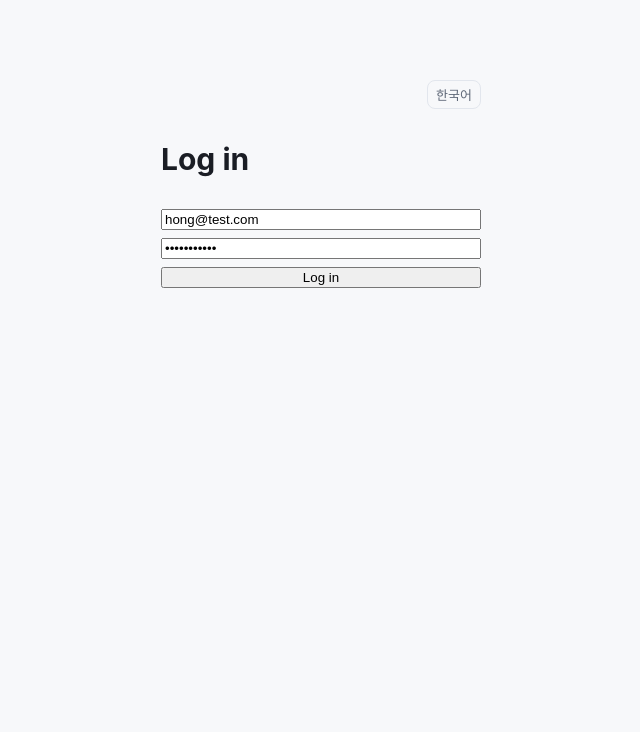
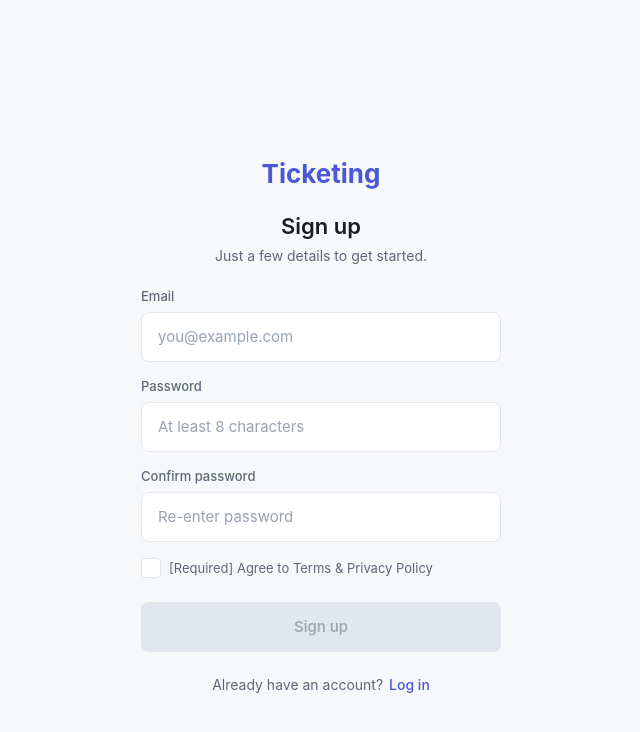
Before and after one commit to lsh940131/high-traffic-ticketing, a React (Vite) app in the folder front/: page /signup in a window 1280 px wide. Before the commit this address led to /login. Shown: the top 732 px of the page, without its empty margins (319-959 px from the left). Built offline with nearby package versions, Linux system fonts and the light colour scheme; no server answers.

Commit message:
front(feat): 로그인·회원가입 페이지 완성
로그인 페이지를 다듬고 회원가입 페이지를 추가한다.
공용 auth.css로 폼 레이아웃을 통일하고, 라우트와 ko/en 문자열을 보강한다.

```diff
--- a/front/src/app/App.tsx
+++ b/front/src/app/App.tsx
@@ -5,6 +5,7 @@ import { refresh } from '@/features/auth/api';
 import { useAuthStore } from '@/features/auth/store';
 import ProtectedRoute from '@/features/auth/ProtectedRoute';
 import LoginPage from '@/pages/LoginPage';
+import SignupPage from '@/pages/SignupPage';
 import HomePage from '@/pages/HomePage';
 
 const qc = new QueryClient();
@@ -30,6 +31,7 @@ export default function App() {
       <BrowserRouter>
         <Routes>
           <Route path="/login" element={<LoginPage />} />
+          <Route path="/signup" element={<SignupPage />} />
           <Route element={<ProtectedRoute />}>
             <Route path="/" element={<HomePage />} />
           </Route>
--- a/front/src/pages/LoginPage.tsx
+++ b/front/src/pages/LoginPage.tsx
@@ -1,16 +1,18 @@
 import { useState } from 'react';
 import type { FormEvent } from 'react';
-import { useNavigate } from 'react-router-dom';
+import { Link, useNavigate } from 'react-router-dom';
 import { useTranslation } from 'react-i18next';
 import { useLogin } from '@/features/auth/hooks';
-import LanguageToggle from '@/shared/ui/LanguageToggle';
+import { Button, Field } from '@/shared/ui';
+import './auth.css';
 
+// 03 · Login. 가운데 360 폼(brand · heading · subtitle · 이메일/비번 · 로그인 · 회원가입 링크).
 export default function LoginPage() {
   const { t } = useTranslation();
   const nav = useNavigate();
   const login = useLogin();
-  const [email, setEmail] = useState('hong@test.com');
-  const [password, setPassword] = useState('password123');
+  const [email, setEmail] = useState('');
+  const [password, setPassword] = useState('');
 
   const submit = (e: FormEvent) => {
     e.preventDefault();
@@ -18,27 +20,48 @@ export default function LoginPage() {
   };
 
   return (
-    <div style={{ maxWidth: 320, margin: '80px auto', display: 'grid', gap: 12 }}>
-      <div style={{ display: 'flex', justifyContent: 'flex-end' }}>
-        <LanguageToggle />
-      </div>
-      <h1>{t('auth.loginTitle')}</h1>
-      <form onSubmit={submit} style={{ display: 'grid', gap: 8 }}>
-        <input
+    <div className="auth-page">
+      <div className="auth-card">
+        <Link to="/login" className="auth-brand">
+          {t('common.appName')}
+        </Link>
+        <h1 className="auth-heading">{t('auth.loginTitle')}</h1>
+        <p className="auth-subtitle">{t('auth.loginSubtitle')}</p>
+
+        <form className="auth-form" onSubmit={submit}>
+          <Field
+            label={t('auth.email')}
+            type="email"
+            autoComplete="email"
+            placeholder={t('auth.emailPlaceholder')}
             value={email}
             onChange={(e) => setEmail(e.target.value)}
-          placeholder={t('auth.email')}
           />
-        <input
+          <Field
+            label={t('auth.password')}
+            type="password"
+            autoComplete="current-password"
+            placeholder={t('auth.passwordPlaceholder')}
             value={password}
             onChange={(e) => setPassword(e.target.value)}
-          type="password"
-          placeholder={t('auth.password')}
           />
-        <button type="submit" disabled={login.isPending}>
+          <Button
+            className="auth-form__submit"
+            type="submit"
+            fullWidth
+            disabled={login.isPending || !email || !password}
+          >
             {login.isPending ? t('auth.loggingIn') : t('auth.loginBtn')}
-        </button>
+          </Button>
         </form>
+
+        <p className="auth-prompt">
+          {t('auth.noAccount')}
+          <Link to="/signup" className="auth-link">
+            {t('auth.signupLink')}
+          </Link>
+        </p>
+      </div>
     </div>
   );
 }
--- /dev/null
+++ b/front/src/pages/SignupPage.tsx
@@ -0,0 +1,112 @@
+import { useState } from 'react';
+import type { FormEvent } from 'react';
+import { Link, useNavigate } from 'react-router-dom';
+import { useTranslation } from 'react-i18next';
+import { useRegister } from '@/features/auth/hooks';
+import { Button, Field, Checkbox } from '@/shared/ui';
+import './auth.css';
+
+const EMAIL_RE = /^[^\s@]+@[^\s@]+\.[^\s@]+$/;
+
+// 03 · Signup. 이메일/비번/비번확인 + 필수약관. on-blur 검증, 모두 유효+동의 시 가입 활성.
+export default function SignupPage() {
+  const { t } = useTranslation();
+  const nav = useNavigate();
+  const register = useRegister();
+
+  const [email, setEmail] = useState('');
+  const [password, setPassword] = useState('');
+  const [confirm, setConfirm] = useState('');
+  const [agree, setAgree] = useState(false);
+  // 필드별 touched(블러됨) → 유효성 실패 시에만 에러 노출
+  const [touched, setTouched] = useState({ email: false, password: false, confirm: false });
+
+  const emailErr = !EMAIL_RE.test(email) ? t('auth.errEmail') : '';
+  const passwordErr = password.length < 8 ? t('auth.errPasswordShort') : '';
+  const confirmErr = confirm !== password ? t('auth.errPasswordMismatch') : '';
+  const allValid = !emailErr && !passwordErr && !confirmErr && agree;
+
+  const submit = (e: FormEvent) => {
+    e.preventDefault();
+    if (!allValid) {
+      setTouched({ email: true, password: true, confirm: true });
+      return;
+    }
+    // Figma엔 이름 필드가 없어 이메일 로컬파트를 표시명으로 사용.
+    const name = email.split('@')[0];
+    // 가입 완료 → 로그인 페이지로. (자동 로그인 X — 사용자가 직접 로그인)
+    register.mutate(
+      { name, email, password },
+      { onSuccess: () => nav('/login', { replace: true }) },
+    );
+  };
+
+  const pending = register.isPending;
+
+  return (
+    <div className="auth-page">
+      <div className="auth-card">
+        <Link to="/login" className="auth-brand">
+          {t('common.appName')}
+        </Link>
+        <h1 className="auth-heading">{t('auth.signupTitle')}</h1>
+        <p className="auth-subtitle">{t('auth.signupSubtitle')}</p>
+
+        <form className="auth-form" onSubmit={submit} noValidate>
+          <Field
+            label={t('auth.email')}
+            type="email"
+            autoComplete="email"
+            placeholder={t('auth.emailPlaceholder')}
+            value={email}
+            onChange={(e) => setEmail(e.target.value)}
+            onBlur={() => setTouched((s) => ({ ...s, email: true }))}
+            error={touched.email ? emailErr : ''}
+          />
+          <Field
+            label={t('auth.password')}
+            type="password"
+            autoComplete="new-password"
+            placeholder={t('auth.signupPasswordPlaceholder')}
+            value={password}
+            onChange={(e) => setPassword(e.target.value)}
+            onBlur={() => setTouched((s) => ({ ...s, password: true }))}
+            error={touched.password ? passwordErr : ''}
+          />
+          <Field
+            label={t('auth.passwordConfirm')}
+            type="password"
+            autoComplete="new-password"
+            placeholder={t('auth.passwordConfirmPlaceholder')}
+            value={confirm}
+            onChange={(e) => setConfirm(e.target.value)}
+            onBlur={() => setTouched((s) => ({ ...s, confirm: true }))}
+            error={touched.confirm ? confirmErr : ''}
+          />
+          <div className="auth-terms">
+            <Checkbox
+              checked={agree}
+              onChange={(e) => setAgree(e.target.checked)}
+              label={t('auth.terms')}
+            />
+          </div>
+          <Button
+            className="auth-form__submit"
+            type="submit"
+            fullWidth
+            disabled={pending || !allValid}
+          >
+            {pending ? t('auth.signingUp') : t('auth.signupBtn')}
+          </Button>
+        </form>
+
+        <p className="auth-prompt">
+          {t('auth.haveAccount')}
+          <Link to="/login" className="auth-link">
+            {t('auth.loginLink')}
+          </Link>
+        </p>
+      </div>
+    </div>
+  );
+}
--- /dev/null
+++ b/front/src/pages/auth.css
@@ -0,0 +1,52 @@
+/* 로그인/회원가입 공통 레이아웃. 가운데 360 컬럼(figma/CLAUDE.md 폼 규칙). */
+.auth-page {
+  min-height: 100vh;
+  display: flex;
+  flex-direction: column;
+  align-items: center;
+  justify-content: center;
+  padding: var(--space-8) var(--space-4);
+  background: var(--color-bg);
+}
+.auth-card {
+  width: 100%;
+  max-width: 360px;
+  display: flex;
+  flex-direction: column;
+}
+.auth-brand {
+  font-size: 26px;
+  font-weight: 700;
+  color: var(--color-primary);
+  text-decoration: none;
+  text-align: center;
+}
+.auth-heading {
+  font-size: var(--fs-title);
+  font-weight: 600;
+  color: var(--color-text);
+  text-align: center;
+  margin: var(--space-6) 0 var(--space-2);
+}
+.auth-subtitle {
+  font-size: 14px;
+  color: var(--color-text-muted);
+  text-align: center;
+  margin: 0 0 var(--space-6);
+}
+.auth-form { display: flex; flex-direction: column; gap: var(--space-4); }
+.auth-form__submit { margin-top: var(--space-2); }
+.auth-prompt {
+  margin-top: var(--space-6);
+  text-align: center;
+  font-size: 14px;
+  color: var(--color-text-muted);
+}
+.auth-link {
+  color: var(--color-primary);
+  font-weight: 500;
+  text-decoration: none;
+  margin-left: 6px;
+}
+.auth-terms { display: flex; align-items: center; }
+.auth-terms .checkbox__label { font-size: var(--fs-caption); color: var(--color-text-muted); }
--- a/front/src/shared/i18n/locales/en.json
+++ b/front/src/shared/i18n/locales/en.json
@@ -8,10 +8,28 @@
   },
   "auth": {
     "loginTitle": "Log in",
+    "loginSubtitle": "Log in to start booking.",
     "email": "Email",
+    "emailPlaceholder": "you@example.com",
     "password": "Password",
+    "passwordPlaceholder": "••••••••",
     "loginBtn": "Log in",
-    "loggingIn": "Logging in…"
+    "loggingIn": "Logging in…",
+    "noAccount": "Don't have an account?",
+    "signupLink": "Sign up",
+    "signupTitle": "Sign up",
+    "signupSubtitle": "Just a few details to get started.",
+    "signupPasswordPlaceholder": "At least 8 characters",
+    "passwordConfirm": "Confirm password",
+    "passwordConfirmPlaceholder": "Re-enter password",
+    "terms": "[Required] Agree to Terms & Privacy Policy",
+    "signupBtn": "Sign up",
+    "signingUp": "Signing up…",
+    "haveAccount": "Already have an account?",
+    "loginLink": "Log in",
+    "errEmail": "Enter a valid email address.",
+    "errPasswordShort": "Password must be at least 8 characters.",
+    "errPasswordMismatch": "Passwords do not match."
   },
   "home": {
     "title": "Concerts",
--- a/front/src/shared/i18n/locales/ko.json
+++ b/front/src/shared/i18n/locales/ko.json
@@ -8,10 +8,28 @@
   },
   "auth": {
     "loginTitle": "로그인",
+    "loginSubtitle": "예매를 시작하려면 로그인하세요.",
     "email": "이메일",
+    "emailPlaceholder": "you@example.com",
     "password": "비밀번호",
+    "passwordPlaceholder": "••••••••",
     "loginBtn": "로그인",
-    "loggingIn": "로그인 중…"
+    "loggingIn": "로그인 중…",
+    "noAccount": "계정이 없으신가요?",
+    "signupLink": "회원가입",
+    "signupTitle": "회원가입",
+    "signupSubtitle": "몇 가지만 입력하면 끝나요.",
+    "signupPasswordPlaceholder": "8자 이상",
+    "passwordConfirm": "비밀번호 확인",
+    "passwordConfirmPlaceholder": "비밀번호 재입력",
+    "terms": "[필수] 이용약관 및 개인정보 처리방침 동의",
+    "signupBtn": "가입하기",
+    "signingUp": "가입 중…",
+    "haveAccount": "이미 계정이 있으신가요?",
+    "loginLink": "로그인",
+    "errEmail": "올바른 이메일 형식이 아닙니다.",
+    "errPasswordShort": "비밀번호는 8자 이상이어야 합니다.",
+    "errPasswordMismatch": "비밀번호가 일치하지 않습니다."
   },
   "home": {
     "title": "공연",
```
Lines whose indentation alone changed are shown as unchanged.
